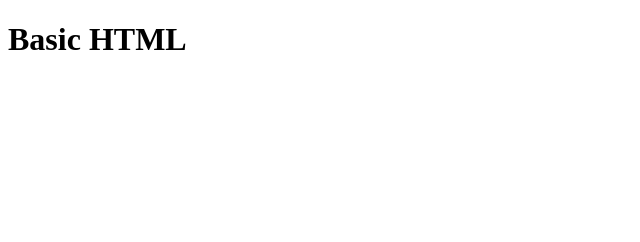
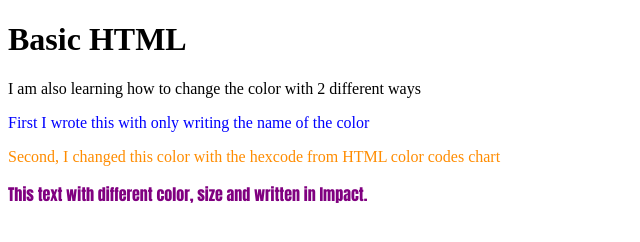
Before and after one commit to Aykooo31/HTML-AND-CSS-PROJECTS, a plain HTML site: page Basic_HTML_and_JavaScript_1/Basic_HTML_1.html in a window 1280 px wide. Shown: the whole page, without its empty margins (0-640 px from the left). Drawn offline with Linux system fonts and the light colour scheme.

Commit message:
font size. color and face

```diff
--- a/Basic_HTML_and_JavaScript_1/Basic_HTML_1.html
+++ b/Basic_HTML_and_JavaScript_1/Basic_HTML_1.html
@@ -5,6 +5,14 @@
 </head>
 <body>
 <p><h1>Basic HTML</h1></p>
+<p>I am also learning how to change the color with 2 different ways</p>
+<p><font color="blue">First I wrote this with only writing the name of the color</font></p>
+<p><font color="#FF8C00">Second, I changed this color with the hexcode from HTML color codes chart</font></p>
+<p>
+	<font color="purple" face="Impact" size"4">
+		This text with different color, size and written in Impact.
+	</font>
+</p>
 <script src="Basic_JavaScript_1.js"></script>
 </body>
 </html>
```
